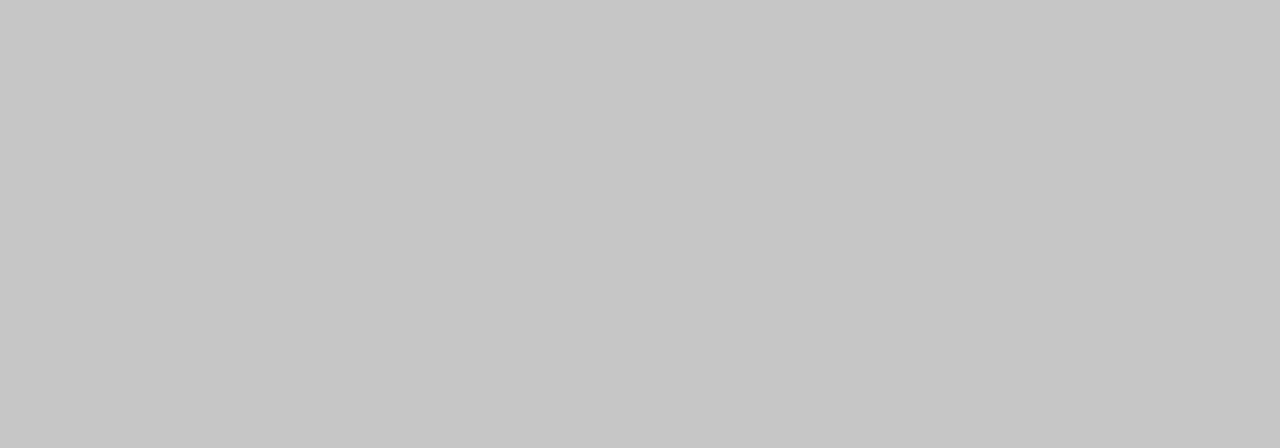
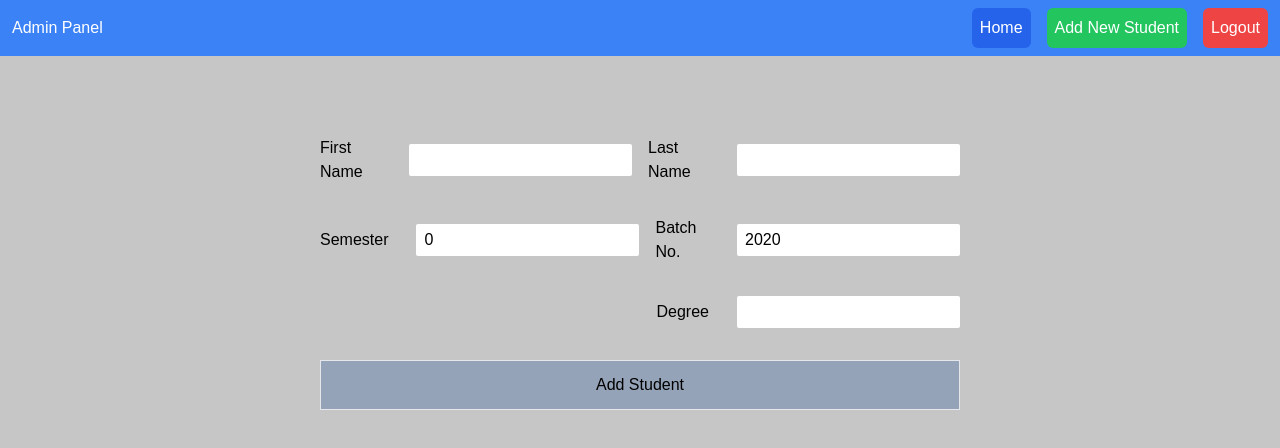
Before and after one commit to abdulmoiez876/Angular-Admin-Dashboard, an Angular app in the folder client/: page /newStudent in a window 1280 px wide. Before the commit this address led to /. Shown: the top 448 px of the page. Built offline with nearby package versions, Linux system fonts and the light colour scheme.

Commit message:
add student implemented

```diff
--- a/client/src/app/admin-panel/home/home.component.html
+++ b/client/src/app/admin-panel/home/home.component.html
@@ -1,4 +1,6 @@
-<div class="w-full p-5">
+<h1 *ngIf="message.length !== 0" class="w-1/2 text-center p-3 mt-2 z-50 absolute ml-80 {{messageStatus ? 'bg-green-500' : 'bg-red-500'}}">{{message}}</h1>
+
+<div class="w-full p-5 mt-12">
     <table class="w-full text-center">
         <thead>
             <tr>
--- a/client/src/app/admin-panel/home/home.component.ts
+++ b/client/src/app/admin-panel/home/home.component.ts
@@ -10,6 +10,7 @@ import { Student } from 'src/app/shared/student.model.js';
 export class HomeComponent implements OnInit {
   students: Student[] = [];
   message: String = '';
+  messageStatus: Boolean = false;
 
   constructor(private http: HttpClient) { }
 
@@ -29,6 +30,11 @@ export class HomeComponent implements OnInit {
     await (this.http.delete<{message: String}>(`http://localhost:8000/deleteStudent/${deleteId}`).subscribe(async response => {
       await this.getLatestStudentRecords();
       this.message = response.message;
+      this.messageStatus = false;
+
+      setTimeout(() => {
+        this.message = ''
+      }, 2000)
     }));
   }
 }
--- a/client/src/app/admin-panel/navbar/navbar.component.html
+++ b/client/src/app/admin-panel/navbar/navbar.component.html
@@ -3,7 +3,9 @@
 
     <div class="flex items-center gap-x-4">
         <button class="bg-blue-600 hover:bg-blue-700 p-2 rounded-md duration-200 ease-in-out" type="button" (click)="navigateHome()">Home</button>
-        <button class="bg-green-500 hover:bg-green-600 p-2 rounded-md duration-200 ease-in-out" type="button">Add New Student</button>
+
+        <button class="bg-green-500 hover:bg-green-600 p-2 rounded-md duration-200 ease-in-out" type="button" (click)="navigateNewStudentForm()">Add New Student</button>
+
         <button class="bg-red-500 hover:bg-red-600 p-2 rounded-md duration-200 ease-in-out" type="button">Logout</button>
     </div>
 </div>
--- a/client/src/app/admin-panel/navbar/navbar.component.ts
+++ b/client/src/app/admin-panel/navbar/navbar.component.ts
@@ -14,7 +14,11 @@ export class NavbarComponent implements OnInit {
   }
 
   navigateHome() {
-    this.router.navigate(['/adminPanel'])
+    this.router.navigate(['/adminPanel']);
+  }
+
+  navigateNewStudentForm() {
+    this.router.navigate(['/newStudent']);
   }
 
 }
--- a/client/src/app/admin-panel/new-student/new-student.component.html
+++ b/client/src/app/admin-panel/new-student/new-student.component.html
@@ -1 +1,37 @@
-<p>new-student works!</p>
+<app-navbar></app-navbar>
+
+<h1 *ngIf="message.length !== 0" class="w-1/2 text-center p-3 mt-2 absolute ml-80 {{messageStatus ? 'bg-green-500' : 'bg-red-500'}}">{{message}}</h1>
+
+<div class="w-full h-100 flex mt-20 justify-center">
+  <div class="flex flex-col gap-y-8 w-1/2">
+    <div class="flex items-center gap-x-4">
+      <div class="flex items-center justify-end w-full gap-x-6">
+        <label for="firstName">First Name</label>
+        <input class="rounded-sm h-8 p-2" type="text" id="firstName" [(ngModel)]="firstName">
+      </div>
+
+      <div class="flex items-center justify-end w-full gap-x-7">
+        <label for="lastName">Last Name</label>
+        <input class="rounded-sm h-8 p-2" type="text" id="lastName" [(ngModel)]="lastName">
+      </div>
+    </div>
+    <div class="flex items-center justify-evenly gap-x-4">
+      <div class="flex items-center justify-end w-full gap-x-7">
+        <label for="currentSemester">Semester</label>
+        <input class="rounded-sm h-8 p-2" type="number" id="currentSemester" [(ngModel)]="currentSemester">
+      </div>
+      <div class="flex items-center justify-end w-full gap-x-7">
+        <label for="batch">Batch No.</label>
+        <input class="rounded-sm h-8 p-2" type="number" id="batch" [(ngModel)]="batch">
+      </div>
+    </div>
+    <div class="flex items-center justify-evenly">
+      <div class="flex items-center justify-end w-full gap-x-7">
+        <label for="degree">Degree</label>
+        <input class="rounded-sm h-8 p-2" type="text" id="degree" [(ngModel)]="degree">
+      </div>
+    </div>
+
+    <button class="px-2 py-3 border bg-slate-400 hover:bg-slate-500 ease-in-out duration-300" (click)="addNewStudent()">Add Student</button>
+  </div>
+</div>
--- a/client/src/app/admin-panel/new-student/new-student.component.ts
+++ b/client/src/app/admin-panel/new-student/new-student.component.ts
@@ -1,4 +1,5 @@
 import { Component, OnInit } from '@angular/core';
+import { HttpClient } from '@angular/common/http';
 
 @Component({
   selector: 'app-new-student',
@@ -6,10 +7,40 @@ import { Component, OnInit } from '@angular/core';
   styleUrls: ['./new-student.component.css']
 })
 export class NewStudentComponent implements OnInit {
+  firstName: String = '';
+  lastName: String = '';
+  currentSemester: Number = 0;
+  batch: Number = 2020;
+  degree: String = '';
+  message: String = '';
+  messageStatus: Boolean = false;
 
-  constructor() { }
+  constructor(private http: HttpClient) { }
 
   ngOnInit(): void {
   }
 
+  async addNewStudent() {
+    await this.http.post<{message: String}>('http://localhost:8000/addStudent', {
+      firstName: this.firstName,
+      lastName: this.lastName,
+      currentSemester: this.currentSemester,
+      batch: this.batch,
+      degree: this.degree,
+    }).subscribe(response => {
+      this.message = response.message;
+      this.messageStatus = true;
+
+      this.firstName = '';
+      this.lastName = '';
+      this.currentSemester = 0;
+      this.batch = 2020;
+      this.degree = '';
+      setTimeout(() => {
+        this.message = '';
+        this.messageStatus = false;
+      }, 2000);
+    })
+  }
+
 }
--- a/client/src/app/app-routing.module.ts
+++ b/client/src/app/app-routing.module.ts
@@ -3,6 +3,7 @@ import { Routes, RouterModule } from '@angular/router';
 import { AdminPanelComponent } from "./admin-panel/admin-panel.component";
 import { LoginComponent } from './login/login.component';
 import { EditStudentComponent } from './admin-panel/edit-student/edit-student.component';
+import { NewStudentComponent } from './admin-panel/new-student/new-student.component';
 
 const routes: Routes = [
     {
@@ -21,6 +22,10 @@ const routes: Routes = [
     {
         path: 'editStudent',
         component: EditStudentComponent
+    },
+    {
+        path: 'newStudent',
+        component: NewStudentComponent
     }
 ];
 
```
